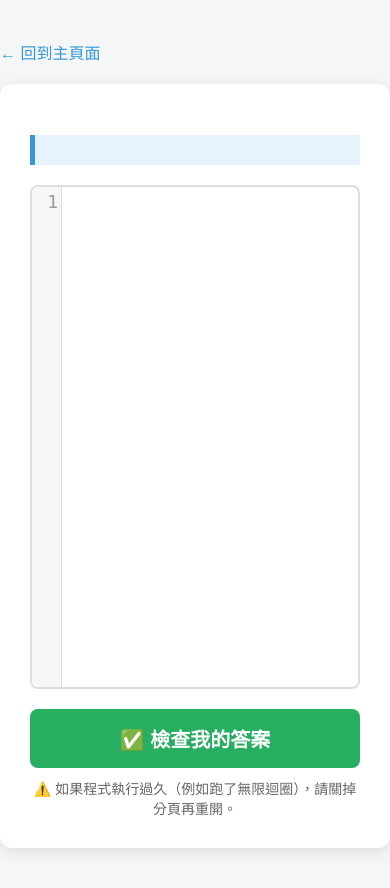
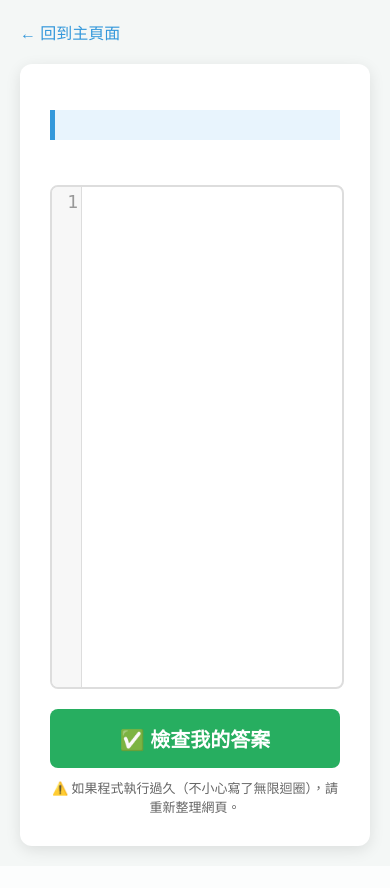
Before and after one commit to candy02058912/train.csie.python, a Python web app: template templates/exercise.html in a window 390 px wide. After the commit the page ends 857 px from the top, so only its background shows below. Run offline with Jinja, Linux system fonts and the light colour scheme; the template is opened without the code that fills it, so the values that code supplies are empty; some libraries are stand-ins or nearby versions.

Commit message:
feat: Add a new exercise, implement responsive design and embed mode for the exercise page, and introduce a custom code-snippet web component.

```diff
--- a/templates/exercise.html
+++ b/templates/exercise.html
@@ -11,17 +11,38 @@
 
     <style>
         body {
-            font-family: "Microsoft JhengHei", sans-serif;
-            max-width: 800px;
+            font-family: "Segoe UI", "Microsoft JhengHei", sans-serif;
+            max-width: 1000px;
             margin: 40px auto;
             background-color: #f4f7f6;
+            transition: all 0.3s;
         }
 
+        /* Responsive 2-Column Layout */
         .card {
             background: white;
             padding: 30px;
             border-radius: 12px;
             box-shadow: 0 4px 15px rgba(0, 0, 0, 0.1);
+            display: grid;
+            grid-template-columns: 1fr 1.5fr;
+            gap: 25px;
+            align-items: start;
+        }
+
+        @media (max-width: 850px) {
+            .card {
+                grid-template-columns: 1fr;
+            }
+
+            body {
+                margin: 20px;
+            }
+        }
+
+        .quest-panel h1 {
+            margin-top: 0;
+            font-size: 24px;
         }
 
         .quest {
@@ -29,7 +50,52 @@
             padding: 15px;
             border-left: 5px solid #3498db;
             margin-bottom: 20px;
-            font-size: 18px;
+            font-size: 17px;
+            line-height: 1.6;
+        }
+
+        /* Embed Mode Adjustments */
+        body.embed-mode {
+            margin: 0 !important;
+            max-width: 100% !important;
+            background: white;
+        }
+
+        body.embed-mode .back-link,
+        body.embed-mode .quest-panel h1 {
+            display: none;
+        }
+
+        body.embed-mode .card {
+            box-shadow: none;
+            border-radius: 0;
+            padding: 10px;
+            gap: 15px;
+            height: 380px;
+            /* Fit in 400px container */
+            overflow: hidden;
+        }
+
+        body.embed-mode .quest {
+            font-size: 14px;
+            padding: 10px;
+        }
+
+        body.embed-mode .CodeMirror {
+            height: 240px !important;
+            /* Shorter for embed */
+            font-size: 16px;
+            /* Slightly smaller for embed */
+        }
+
+        body.embed-mode .CodeMirror-gutters {
+            left: 0 !important;
+        }
+
+        body.embed-mode button {
+            padding: 10px;
+            font-size: 16px;
+            margin-top: 10px;
         }
 
         .CodeMirror {
@@ -38,7 +104,9 @@
             font-size: 18px;
             height: 500px;
             /* Approximately 25 lines */
+            width: 100%;
         }
+
 
         button {
             background: #27ae60;
@@ -105,24 +173,136 @@
     <a href="index.html" class="back-link">← 回到主頁面</a>
 
     <div class="card">
+        <div class="quest-panel">
             <h1>{{ ex.title }}</h1>
             <div class="quest">{{ ex.quest_html | safe }}</div>
+        </div>
 
+        <div class="code-panel">
             <textarea id="python-code">{{ ex.starter_code }}</textarea>
 
             <button onclick="checkCode()">✅ 檢查我的答案</button>
 
-        <div style="margin-top: 10px; font-size: 14px; color: #666; text-align: center;">
-            ⚠️ 如果程式執行過久（例如跑了無限迴圈），請關掉分頁再重開。
+            <div style="margin-top: 10px; font-size: 13px; color: #666; text-align: center;">
+                ⚠️ 如果程式執行過久（不小心寫了無限迴圈），請重新整理網頁。
             </div>
 
             <div id="result"></div>
+        </div>
     </div>
 
     <script id="test-code" type="application/json">{{ test_code_json | safe }}</script>
     <iframe name="hidden_iframe" id="hidden_iframe" style="display:none;"></iframe>
 
     <script>
+        class CodeSnippet extends HTMLElement {
+            constructor() {
+                super();
+                this.attachShadow({ mode: 'open' });
+            }
+
+            connectedCallback() {
+                // Grab the text inside the tag before we overwrite the innerHTML
+                const codeText = this.innerHTML.trim();
+                this.render(codeText);
+            }
+
+            render(content) {
+                this.shadowRoot.innerHTML = `
+        <style>
+            :host {
+                display: block;
+                margin: 1.5rem 0;
+                font-family: 'Segoe UI', Tahoma, Geneva, Verdana, sans-serif;
+            }
+            .wrapper {
+                position: relative;
+                background: #1e1e1e;
+                color: #d4d4d4;
+                padding: 1.2rem;
+                border-radius: 8px;
+                border: 1px solid #333;
+                box-shadow: 0 4px 6px rgba(0,0,0,0.1);
+            }
+            pre {
+                margin: 0;
+                white-space: pre-wrap;
+                word-break: break-all;
+                font-family: 'Consolas', 'Monaco', monospace;
+                font-size: 14px;
+                line-height: 1.5;
+            }
+            .copy-btn {
+                position: absolute;
+                top: 8px;
+                right: 8px;
+                background: #333;
+                border: 1px solid #444;
+                color: #ececec;
+                padding: 4px 10px;
+                border-radius: 4px;
+                cursor: pointer;
+                font-size: 11px;
+                font-weight: bold;
+                text-transform: uppercase;
+                letter-spacing: 0.5px;
+                transition: all 0.2s ease;
+                min-width: 60px; /* Prevents button jumping when text changes */
+                text-align: center;
+            }
+            .copy-btn:hover {
+                background: #444;
+                border-color: #666;
+            }
+            .copy-btn.success {
+                background: #059669;
+                color: white;
+                border-color: #059669;
+            }
+        </style>
+
+        <div class="wrapper">
+            <button class="copy-btn">Copy</button>
+            <pre>${content}</pre>
+        </div>
+        `;
+
+                this.setupLogic();
+            }
+
+            setupLogic() {
+                const btn = this.shadowRoot.querySelector('.copy-btn');
+                const code = this.shadowRoot.querySelector('pre').innerText;
+
+                btn.addEventListener('click', () => {
+                    navigator.clipboard.writeText(code).then(() => {
+                        // UI Feedback
+                        btn.innerText = 'Copied!';
+                        btn.classList.add('success');
+
+                        // Revert after 2 seconds
+                        setTimeout(() => {
+                            btn.innerText = 'Copy';
+                            btn.classList.remove('success');
+                        }, 2000);
+                    }).catch(err => {
+                        console.error('Failed to copy: ', err);
+                        btn.innerText = 'Error';
+                    });
+                });
+            }
+        }
+
+        // Register the custom tag
+        customElements.define('code-snippet', CodeSnippet);
+    </script>
+
+    <script>
+        // Check for embed mode
+        if (new URLSearchParams(window.location.search).get('embed') === 'true') {
+            document.body.classList.add('embed-mode');
+        }
+
         var editor = CodeMirror.fromTextArea(document.getElementById("python-code"), {
             mode: "python", lineNumbers: true, indentUnit: 4
         });
```
Also changed, not shown: exercises/ex001.py (+16 -10 lines), exercises/ex002.py (added, +21 -0 lines). Lines whose indentation alone changed are shown as unchanged.
